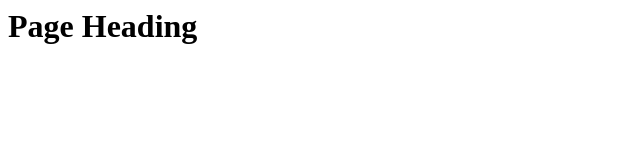
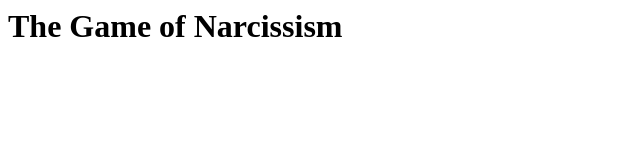
Before and after one commit to Ralcivarh/CodeProject, a plain HTML site: page index.html in a window 1280 px wide. Shown: the whole page, without its empty margins (0-640 px from the left). Drawn offline with Linux system fonts and the light colour scheme.

Commit message:
Add Heading

```diff
--- a/index.html
+++ b/index.html
@@ -8,7 +8,7 @@
   </script>
 </head>
 <body>
-  <h1>Page Heading</h1>
+  <h1>The Game of Narcissism</h1>
 
 
 
```
